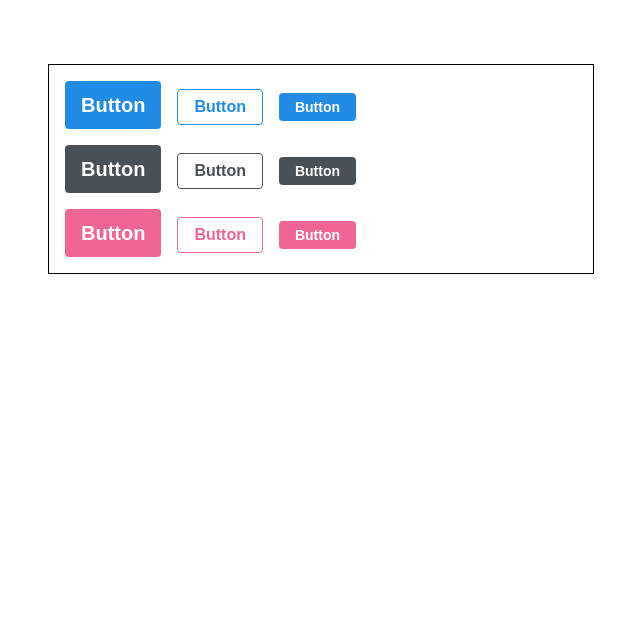
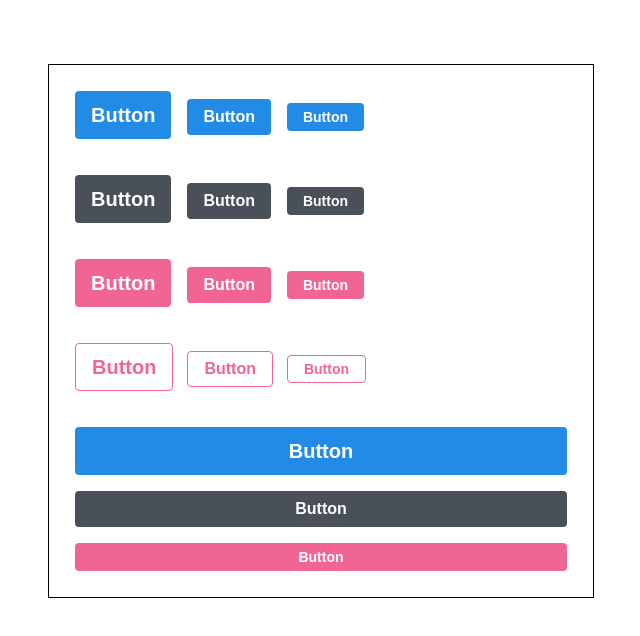
Before and after one commit to beomseok37/nextjs-practice, a Next.js app in the folder follow-todolist/: page / in a window 1280 px wide. Shown: the top 636 px of the page, without its empty margins (319-959 px from the left). Built offline with nearby package versions, Linux system fonts and the light colour scheme.

Commit message:
MyButton 속성 추가
- fullWidth, onClick, onMouseMove 인자 추가
- border가 생김에 따른 px밀림 현상 수정
- onClick, onMouseMove 속성 추가

```diff
--- a/follow-todolist/src/components/MyButton/index.module.scss
+++ b/follow-todolist/src/components/MyButton/index.module.scss
@@ -18,6 +18,15 @@ $pink: #f06595;
   padding-left: 1rem;
   padding-right: 1rem;
   font-size: 1rem;
+
+  &.fullWidth {
+    width: 100%;
+    justify-content: center;
+    & + & {
+      margin-left: 0;
+      margin-top: 1rem;
+    }
+  }
 
   &.large {
     @include get-size(3rem, 1rem, 1rem, 1.25rem);
--- a/follow-todolist/src/components/MyButton/index.tsx
+++ b/follow-todolist/src/components/MyButton/index.tsx
@@ -1,4 +1,4 @@
-import React from 'react';
+import React, { MouseEventHandler } from 'react';
 
 import classNames from 'classnames';
 import styles from './index.module.scss';
@@ -8,6 +8,9 @@ interface props {
   size?: 'large' | 'normal' | 'small';
   color?: 'blue' | 'gray' | 'pink';
   outline?: boolean;
+  fullWidth?: boolean;
+  onClick?: MouseEventHandler<HTMLButtonElement>;
+  onMouseMove?: MouseEventHandler<HTMLButtonElement>;
 }
 
 const MyButton = ({
@@ -15,6 +18,8 @@ const MyButton = ({
   size,
   color,
   outline,
+  fullWidth,
+  ...rest
 }: props): React.ReactElement => {
   return (
     <button
@@ -23,9 +28,11 @@ const MyButton = ({
         styles.my_button,
         styles[`${size}`],
         styles[`${color}`],
-        outline && styles.outline
+        outline && styles.outline,
+        fullWidth && styles.fullWidth
       )}
       aria-label="my-button"
+      {...rest}
     >
       {children}
     </button>
@@ -36,6 +43,9 @@ MyButton.defaultProps = {
   size: 'medium',
   color: 'blue',
   outline: false,
+  fullWidth: false,
+  onClick: () => {},
+  onMouseMove: () => {},
 };
 
 export default MyButton;
--- a/follow-todolist/src/pages/index.tsx
+++ b/follow-todolist/src/pages/index.tsx
@@ -9,17 +9,28 @@ const Home: NextPage = () => {
   return (
     <AppBlock>
       <div className={styles.button_group}>
-        <MyButton size="large">Button</MyButton>
-        <MyButton outline>Button</MyButton>
+        <MyButton
+          size="large"
+          onClick={() => {
+            console.log('hihihihi');
+          }}
+        >
+          Button
+        </MyButton>
+        <MyButton
+          onMouseMove={() => {
+            console.log('mouse move');
+          }}
+        >
+          Button
+        </MyButton>
         <MyButton size="small">Button</MyButton>
       </div>
       <div className={styles.button_group}>
         <MyButton size="large" color="gray">
           Button
         </MyButton>
-        <MyButton color="gray" outline>
-          Button
-        </MyButton>
+        <MyButton color="gray">Button</MyButton>
         <MyButton size="small" color="gray">
           Button
         </MyButton>
@@ -28,10 +39,30 @@ const Home: NextPage = () => {
         <MyButton size="large" color="pink">
           Button
         </MyButton>
+        <MyButton color="pink">Button</MyButton>
+        <MyButton size="small" color="pink">
+          Button
+        </MyButton>
+      </div>
+      <div className={styles.button_group}>
+        <MyButton size="large" color="pink" outline>
+          Button
+        </MyButton>
         <MyButton color="pink" outline>
           Button
         </MyButton>
-        <MyButton size="small" color="pink">
+        <MyButton size="small" color="pink" outline>
+          Button
+        </MyButton>
+      </div>
+      <div className={styles.button_group}>
+        <MyButton size="large" fullWidth>
+          Button
+        </MyButton>
+        <MyButton color="gray" fullWidth>
+          Button
+        </MyButton>
+        <MyButton size="small" color="pink" fullWidth>
           Button
         </MyButton>
       </div>
--- a/follow-todolist/src/styles/pages/index.module.scss
+++ b/follow-todolist/src/styles/pages/index.module.scss
@@ -2,4 +2,5 @@
   & + & {
     margin-top: 1rem;
   }
+  padding: 10px;
 }
--- a/follow-todolist/src/styles/utils/mixin.scss
+++ b/follow-todolist/src/styles/utils/mixin.scss
@@ -14,6 +14,9 @@
       background: $color;
       color: white;
     }
+    & + & {
+      margin-left: 14px;
+    }
   }
 }
 
```
